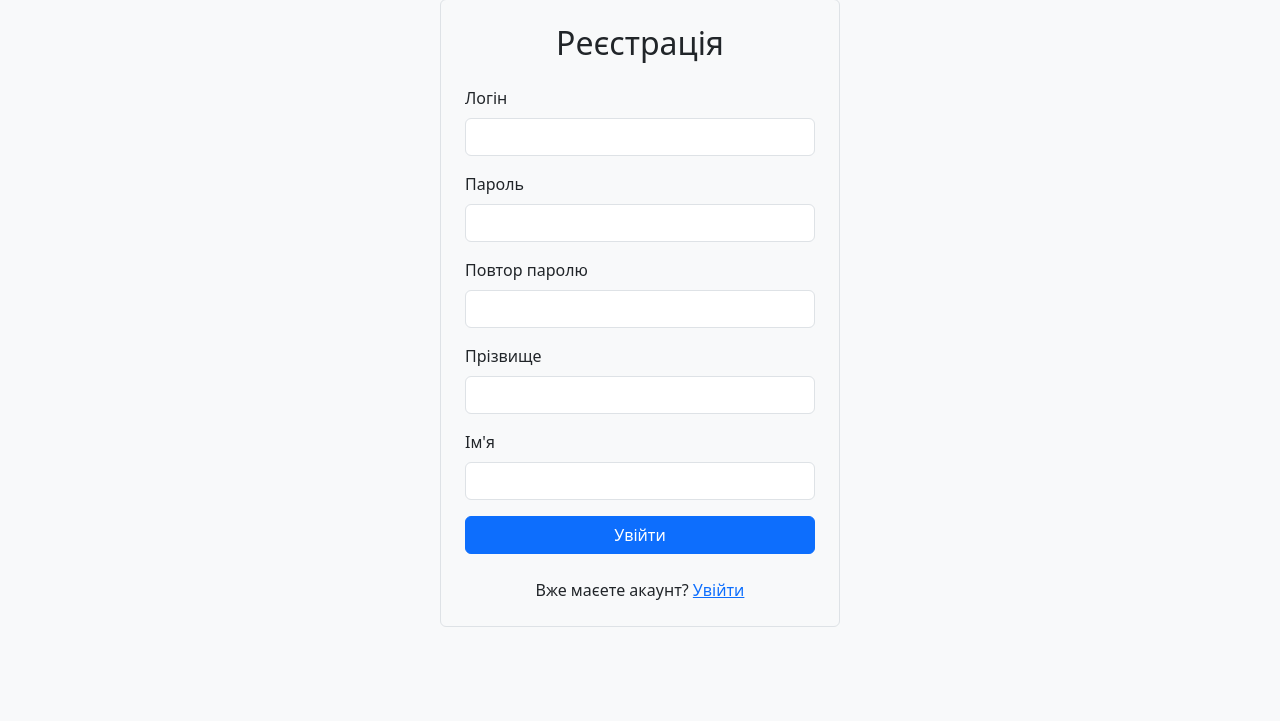
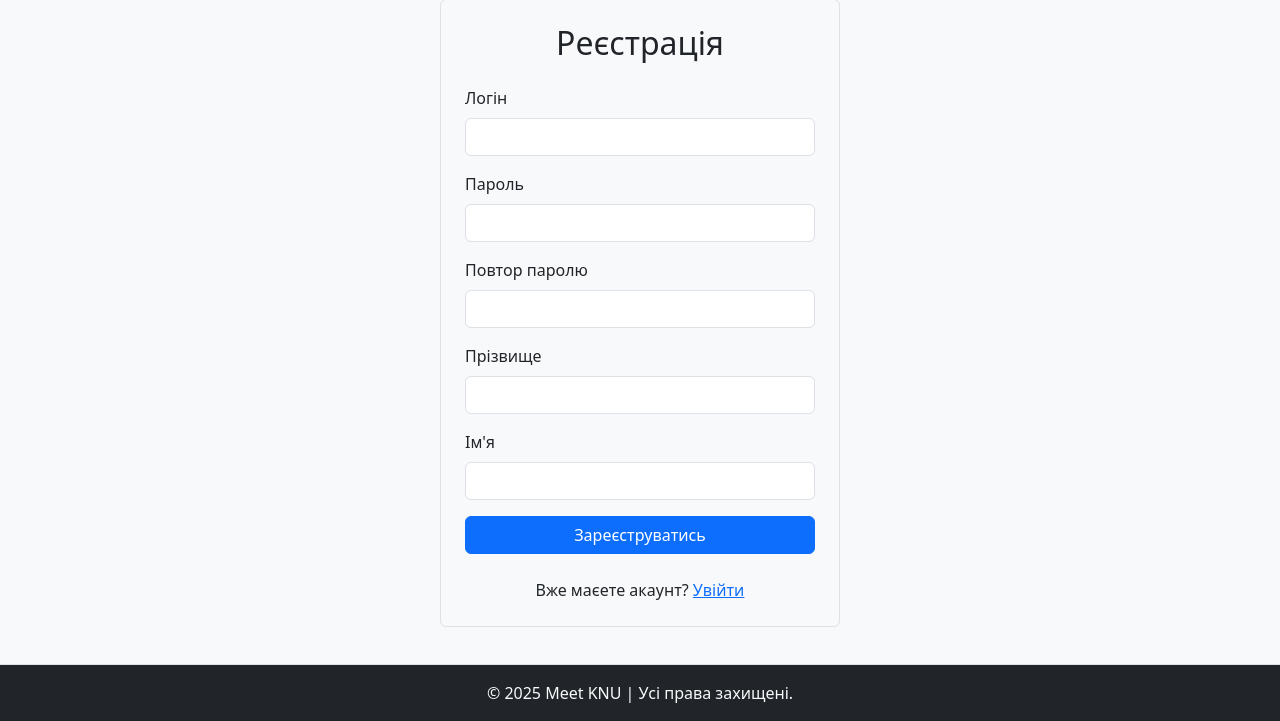
Before and after one commit to L3gvccy/Jitsi-django, a Django app: template meet/templates/account/register.html in a window 1280 px wide. Shown: the part 79-800 px from the top of the page. Run offline with Django 3.2, Linux system fonts and the light colour scheme; the template is opened without the code that fills it, so the values that code supplies are empty.

Commit message:
Update registration button text and enhance base layout with footer

```diff
--- a/meet/templates/account/register.html
+++ b/meet/templates/account/register.html
@@ -41,7 +41,7 @@
                 <label for="firstname" class="form-label">Ім'я</label>
                 <input type="text" class="form-control" id="firstname" name="firstname" required>
             </div>
-            <button type="submit" class="btn btn-primary w-100">Увійти</button>
+            <button type="submit" class="btn btn-primary w-100">Зареєструватись</button>
         </form>
         <p class="text-center mb-0">Вже маєете акаунт? <a href="{% url 'login' %}">Увійти</a></p>
     </div>
--- a/meet/templates/base.html
+++ b/meet/templates/base.html
@@ -11,17 +11,19 @@
         <nav class="navbar navbar-expand-lg navbar-dark bg-dark">
             <div class="container">
                 <div>
-                    <h1 class="navbar-brand text-primary mb-0">Meet</h1>
+                    <a class="navbar-brand text-primary mb-0" href="{% url 'main_page' %}">Meet</a>
                 </div>
-                <!-- Кнопки входу праворуч -->
                 <div class="collapse navbar-collapse" id="navbarNav">
                     <ul class="navbar-nav ms-auto">
                         {% if user.is_authenticated %}
                             <li class="nav-item">
-                                <a class="nav-link" href="">Головна</a>
+                                <a class="btn btn-outline-primary text-light me-2 px-4" href="">+</a>
                             </li>
                             <li class="nav-item">
-                                <a class="nav-link" href="">Вихід</a>
+                                <a class="btn btn-outline-primary text-light me-2 px-4" href="">Мої конференції</a>
+                            </li>
+                            <li class="nav-item">
+                                <a class="btn btn-primary px-4" href="">Вихід</a>
                             </li>
                         {% else %}
                             <li class="nav-item">
@@ -31,6 +33,7 @@
                                 <a class="btn btn-primary px-4" href="{% url 'login' %}">Вхід</a>
                             </li>
                         {% endif %}
+                  </div>
             </div>
         </nav>
     </header>
@@ -61,7 +64,11 @@
     {% block content %}
     {% endblock %}
 
-
+    <footer class="bg-dark text-center py-3 mt-auto border-top shadow-md">
+        <div class="container">
+            <p class="mb-0 text-light">&copy; 2025 Meet KNU | Усі права захищені.</p>
+        </div>
+    </footer>
 
     <script src="https://cdn.jsdelivr.net/npm/bootstrap@5.3.6/dist/js/bootstrap.bundle.min.js" integrity="sha384-j1CDi7MgGQ12Z7Qab0qlWQ/Qqz24Gc6BM0thvEMVjHnfYGF0rmFCozFSxQBxwHKO" crossorigin="anonymous"></script>
 </body>
```
Also changed, not shown: meet/db.sqlite3. Lines whose indentation alone changed are shown as unchanged.
